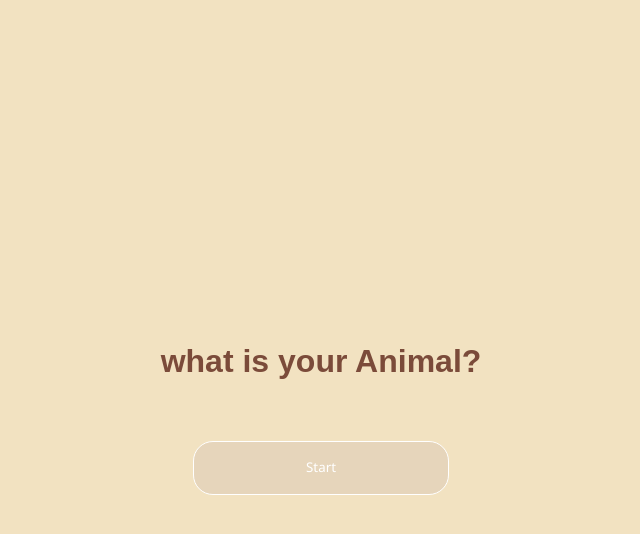
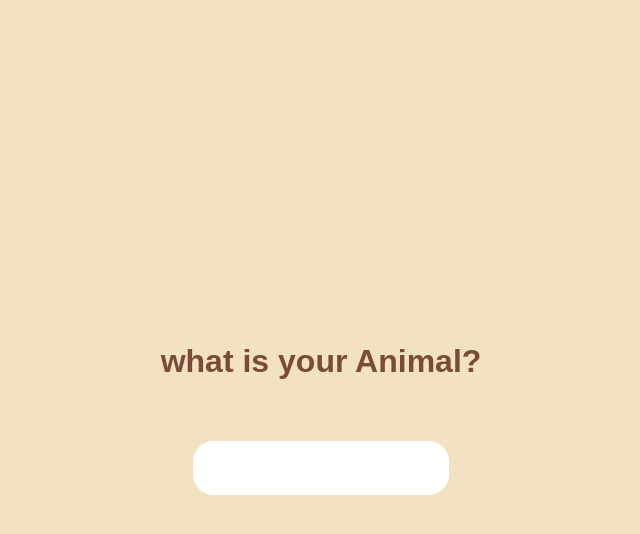
Before and after one commit to FillkungX/HBDMIE, a plain HTML site: page index.html in a window 1280 px wide. In both pictures the pointer is over the button "Start". Shown: the whole page, without its empty margins (319-959 px from the left). Drawn offline with Linux system fonts and the light colour scheme; a web font is replaced by a local one.

Commit message:
fix btn background

```diff
--- a/style.css
+++ b/style.css
@@ -48,7 +48,7 @@ html{
 
 }
 .choiceBtn:hover{
-    background-color: #e6d5bb;
+    background-color: #ffffff;
     border: 1px solid #ffffff;
     color: #ffffff;
     transition: ease 0.3s;
```
